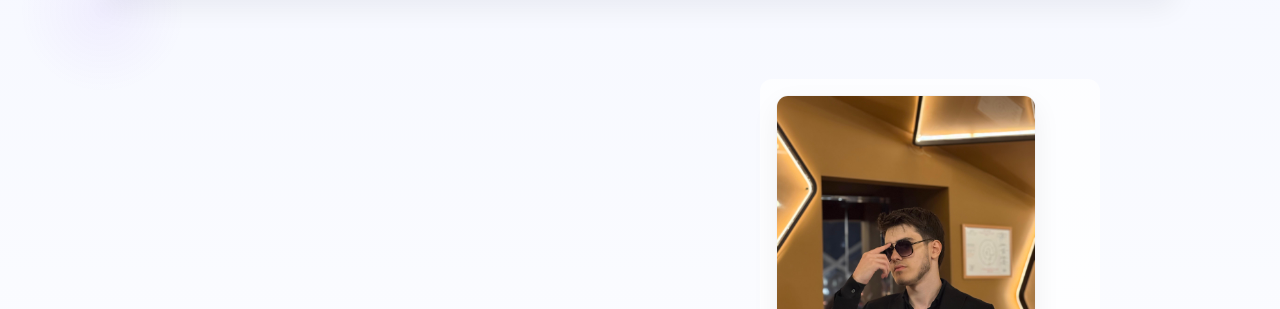
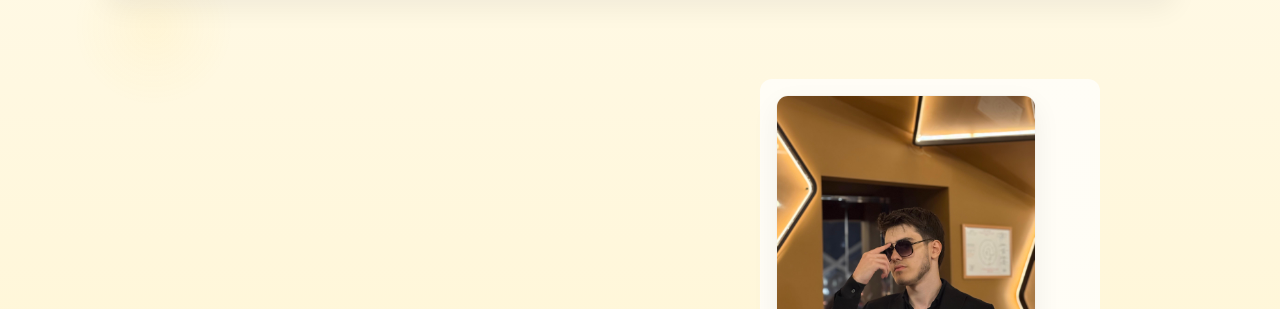
Before and after one commit to Muhammad26577/personal.website, a plain HTML site: page index.html in a window 1280 px wide. Shown: the part 70-379 px from the top of the page. Drawn offline with Linux system fonts and the light colour scheme.

Commit message:
CHanging the background color

```diff
--- a/style.css
+++ b/style.css
@@ -1,21 +1,21 @@
 @import url('https://fonts.googleapis.com/css2?family=Merriweather:wght@300;400;700&display=swap');
 
 :root {
-    /* Color system */
-    --bg-start: #f6f8ff;
-    --bg-end: #ffffff;
+    /* Color system (background warmed to soft yellow) */
+    --bg-start: #fff9e6; /* pale buttery */
+    --bg-end: #fff4cc;   /* warm base */
     --surface: #ffffff;
     --text-color: #0b1220; /* darker text */
     --muted: #5f6b77; /* slightly softer */
-    --primary-color: #2563eb; /* vivid blue */
-    --secondary-color: #7c3aed; /* purple accent */
+    --primary-color: #2563eb; /* vivid blue (unchanged) */
+    --secondary-color: #7c3aed; /* purple accent (unchanged) */
     --accent-gradient: linear-gradient(90deg, var(--primary-color), var(--secondary-color));
     --card-shadow: 0 10px 28px rgba(19,24,34,0.06);
-    --bg-spot: radial-gradient(circle at 8% 10%, rgba(124,58,237,0.06), transparent 6%);
-    --glass-bg: rgba(255,255,255,0.6);
+    --bg-spot: radial-gradient(circle at 12% 12%, rgba(255,193,7,0.06), transparent 6%), radial-gradient(circle at 86% 82%, rgba(255,204,102,0.03), transparent 6%);
+    --glass-bg: rgba(255,255,240,0.72);
     --glass-border: rgba(16,24,40,0.04);
-    --bio-bg: #f3f7ff; /* very light cool tint for the bio frame */
-    --bio-border: rgba(37,99,235,0.12);
+    --bio-bg: #fff8e1; /* soft yellow for bio frame */
+    --bio-border: rgba(255,193,7,0.12);
     --bio-text: #273444; /* slightly warmer/darker muted text for better contrast */
 }
 
```
